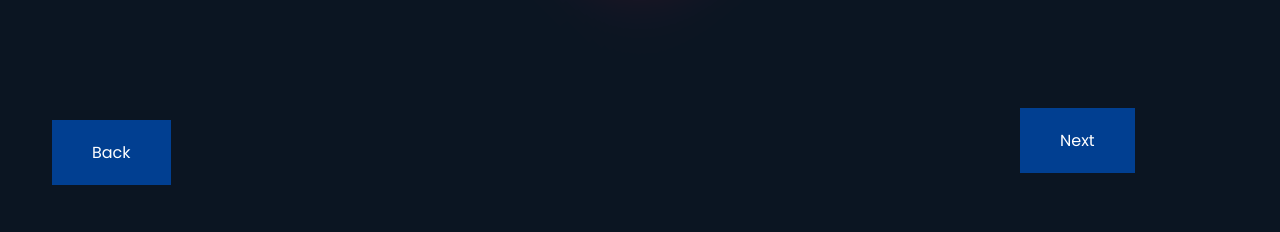
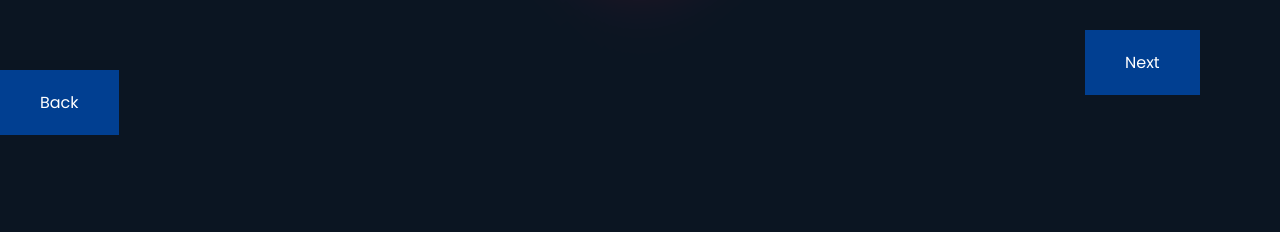
Before and after one commit to zSeiryuu/sanvalentin, a plain HTML site: page two.html in a window 1280 px wide. Shown: the part 615-847 px from the top of the page. After the commit the page ends 800 px from the top, so only its background shows below. Drawn offline with nearby package versions, Linux system fonts and the light colour scheme.

Commit message:
Update two.html

```diff
--- a/two.html
+++ b/two.html
@@ -35,19 +35,21 @@ transition-property: transform;
 transition-duration:0.5s;
 transition-timing-function: ease-out;
 }
-#apDiv5 {	position: absolute;
-	width: 131px;
-	height: 115px;
-	z-index: 204;
-	left: 1020px;
-	top: 723px;
+#apDiv5 {
+  position: absolute;
+  width: 131px;
+  height: 115px;
+  z-index: 204;
+  right: 5%;  /* Ajusta el valor según lo que necesites */
+  bottom: 5%; /* Ajusta el valor según lo que necesites */
 }
-    #apDiv7 {	position: absolute;
-	width: 200px;
-	height: 115px;
-	z-index: 205;
-	left: 52px;
-	top: 735px;
+    #apDiv7 {
+  position: absolute;
+  width: 131px;
+  height: 115px;
+  z-index: 204;
+  left: 0;
+  bottom: 0;
 }
     </style>
     <title>Corazón Vibrante</title>
```
